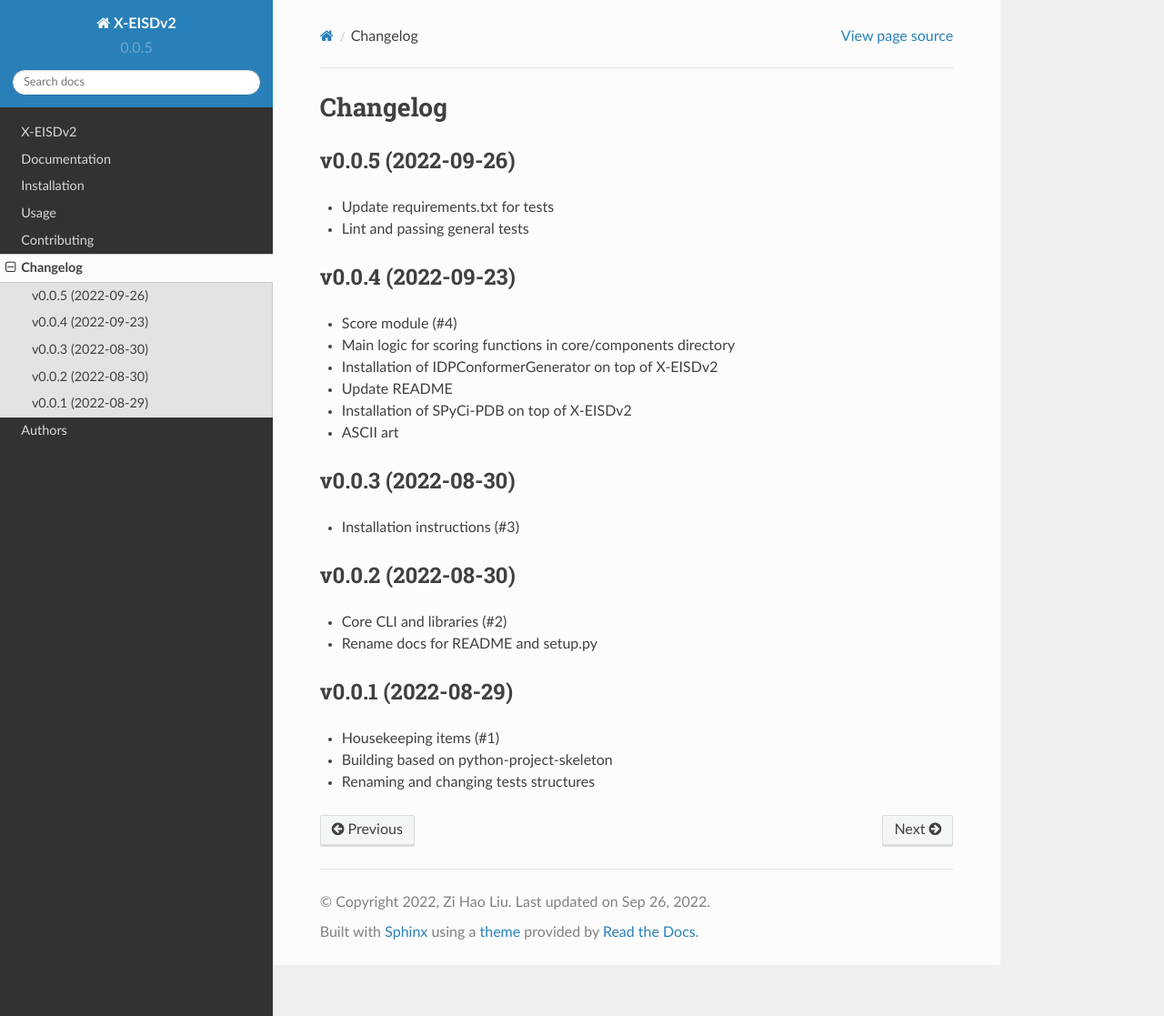
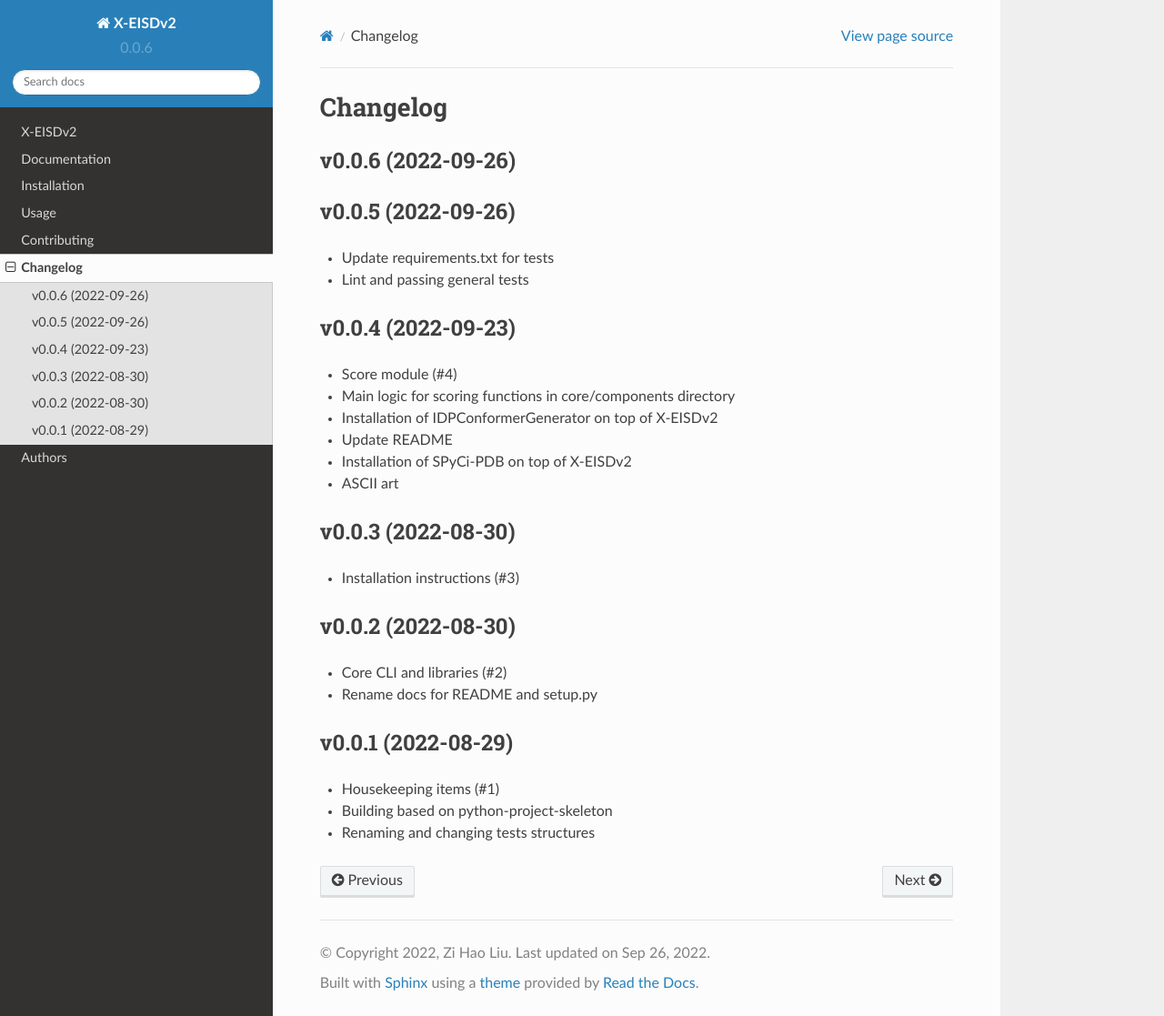
Before and after one commit to THGLab/X-EISDv2, a Sphinx documentation site: the page built from docs/changelog.rst, in a window 1280 px wide and 1117 px high. Shown: the whole window at 91% size. Built offline with Sphinx 7.4.7 and the Read the Docs theme 2.0.0, drawn with Linux system fonts in a browser that asks for light colours; pages that are not in the unit, such as notebooks, are missing from menus.

Commit message:
[SKIP] version bump 0.0.5 -> 0.0.6
Update MANIFEST.in

```diff
--- a/CHANGELOG.rst
+++ b/CHANGELOG.rst
@@ -1,6 +1,9 @@
 
 Changelog
 =========
+
+v0.0.6 (2022-09-26)
+------------------------------------------------------------
 
 v0.0.5 (2022-09-26)
 ------------------------------------------------------------
--- a/README.rst
+++ b/README.rst
@@ -43,4 +43,4 @@
 Version
 -------
 
-v0.0.5
+v0.0.6
--- a/docs/conf.py
+++ b/docs/conf.py
@@ -48,7 +48,7 @@
 year = '2022'
 author = 'Zi Hao Liu'
 copyright = '{0}, {1}'.format(year, author)
-version = release = '0.0.5'
+version = release = '0.0.6'
 
 pygments_style = 'trac'
 templates_path = ['.']
--- a/setup.py
+++ b/setup.py
@@ -36,7 +36,7 @@
 
 setup(
     name='xeisd',
-    version='0.0.5',
+    version='0.0.6',
     description='A skeleton template for Python projects.',
     long_description=long_description,
     long_description_content_type='text/x-rst',
--- a/src/xeisd/__init__.py
+++ b/src/xeisd/__init__.py
@@ -79,4 +79,4 @@
 
 source_folder = Path(__file__).absparent
 
-__version__ = '0.0.5'
+__version__ = '0.0.6'
```
Also changed, not shown: .bumpversion.cfg.
